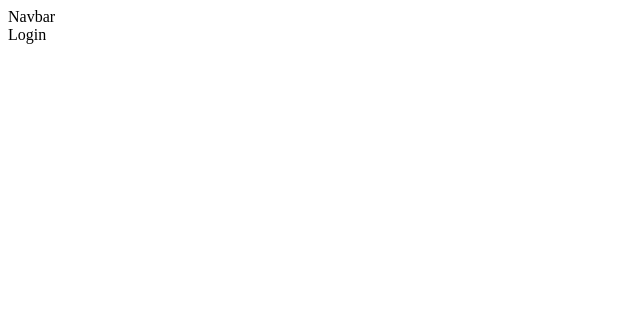
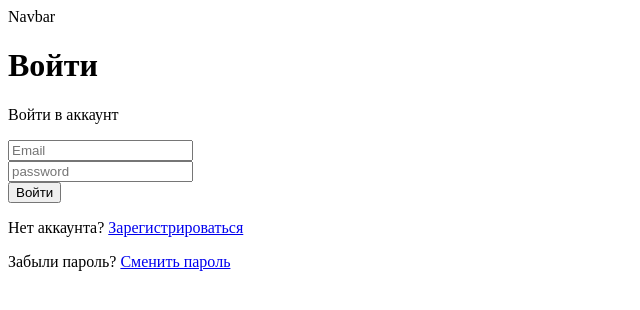
Before and after one commit to Jivan-lvm/django-react, a React (Create React App) app in the folder frontend/: page /login in a window 1280 px wide. Shown: the top 310 px of the page, without its empty margins (0-640 px from the left). Built offline with nearby package versions, Linux system fonts and the light colour scheme.

Commit message:
add register js

```diff
--- a/frontend/package.json
+++ b/frontend/package.json
@@ -12,10 +12,12 @@
     "envelope": "^2.1.0",
     "react": "^18.3.1",
     "react-dom": "^18.3.1",
+    "react-redux": "^9.1.2",
     "react-router-dom": "^6.26.2",
     "react-scripts": "^3.0.1",
     "redux": "^4.2.1",
     "redux-devtools-extension": "^2.13.9",
+    "redux-thunk": "^3.1.0",
     "routines": "^0.3.0",
     "web-vitals": "^2.1.4"
   },
--- a/frontend/src/App.js
+++ b/frontend/src/App.js
@@ -7,8 +7,11 @@ import Activate from './containers/Activate'
 import ResetPassword from './containers/ResetPassword'
 import ResetPasswordConfirm from './containers/ResetPasswordConfirm'
 import Layout from './hocs/Layout'
+import { Provider } from 'react-redux'
+import store from './Store'
 
 const App = () => (
+  <Provider store={store}>
     <Router>
       <Layout>
         <Routes>
@@ -25,6 +28,7 @@ const App = () => (
         </Routes>
       </Layout>
     </Router>
+  </Provider>
 )
 
 export default App
--- /dev/null
+++ b/frontend/src/Store.js
@@ -0,0 +1,14 @@
+import { createStore, applyMiddleware, compose } from 'redux';
+import { composeWithDevTools } from 'redux-devtools-extension';
+import { thunk } from 'redux-thunk'
+import rootReducer from './reducers';
+
+const initialState = {};
+const middlewares = [thunk];
+const store = createStore(
+	rootReducer,
+	initialState,
+	composeWithDevTools(applyMiddleware(...middlewares))
+)
+
+export default store
--- /dev/null
+++ b/frontend/src/actions/types.js
@@ -0,0 +1,4 @@
+export const LOGIN_SUCCESS = 'LOGIN_SUCCESS';
+export const LOGIN_FAIL = 'LOGIN_FAIL';
+export const LOAD_USER_SUCCESS = 'LOAD_USER_SUCCESS'
+export const LOAD_USER_FAIL = 'LOAD_USER_FAIL'
--- a/frontend/src/containers/Login.js
+++ b/frontend/src/containers/Login.js
@@ -1,9 +1,59 @@
-import React from 'react';
+import React, {useState} from 'react';
+import { Link, redirect } from 'react-router-dom';
+import { connect } from 'react-redux';
 
-const Login = () => (
-    <div>
-        Login
-    </div>
-);
+const Login = () => {
+    const [formData, setFormData] = useState({
+        email: '',
+        password: '',
+    });
 
-export default Login;
+    const { email, password } = formData;
+    const onChange = (e) => setFormData({...formData, [e.target.name]: e.target.value });
+    const onSubmit = (e) => {
+        e.preventDefault();
+    };
+
+    return (
+			<div className='container mt-5'>
+				<h1>Войти</h1>
+				<p>Войти в аккаунт</p>
+				<form onSubmit={e => onSubmit(e)}>
+					<div className='form-group'>
+						<input
+							className='form-control'
+							type='email'
+							placeholder='Email'
+							name='email'
+							value={email}
+							onChange={e => onChange(e)}
+							required
+						/>
+					</div>
+					<div className='form-group'>
+						<input
+							className='form-control'
+							type='password'
+							placeholder='password'
+							name='password'
+							value={password}
+							onChange={e => onChange(e)}
+							minLength='6'
+							required
+						/>
+					</div>
+					<button className='btn btn-primary' type='submit'>
+						Войти
+					</button>
+				</form>
+				<p className='mt-3'>
+					Нет аккаунта? <Link to=' /signup'>Зарегистрироваться</Link>
+				</p>
+				<p className='mt-3'>
+					Забыли пароль? <Link to=' /reset-password'>Сменить пароль</Link>
+				</p>
+			</div>
+		)
+};
+
+export default connect(null, { }) (Login);
--- /dev/null
+++ b/frontend/src/reducers/auth.js
@@ -0,0 +1,50 @@
+import {
+    LOGIN_SUCCESS,
+    LOGIN_FAIL,
+    LOAD_USER_SUCCESS,
+    LOAD_USER_FAIL,
+} from '../actions/types';
+
+const initialState = {
+    access: localStorage.getItem('access'),
+    refresh: localStorage.getItem('refresh'),
+    user: null,
+    isAuthenticated: null,
+};
+
+export default function(state = initialState, action){
+    const { type, payload } = action;
+
+    switch (type) {
+        case LOGIN_SUCCESS:
+            localStorage.setItem('access', payload.access);
+            return {
+                ...state,
+                access: payload.access,
+                refresh: payload.refresh,
+                isAuthenticated: true,
+            };
+        case LOAD_USER_SUCCESS:
+            return {
+                ...state,
+                user: payload,
+            };
+        case LOAD_USER_FAIL:
+            return {
+                ...state,
+                user: null,
+            };
+        case LOGIN_FAIL:
+            localStorage.removeItem('access');
+            localStorage.removeItem('refresh');
+            return {
+                ...state,
+                access: null,
+                refresh: null,
+                user: null,
+                isAuthenticated: false,
+            };
+        default:
+            return state;
+    }
+};
--- /dev/null
+++ b/frontend/src/reducers/index.js
@@ -0,0 +1,6 @@
+import { combineReducers } from "redux";
+import auth from "./auth";
+
+export default combineReducers({
+    auth
+});
```
Also changed, not shown: frontend/src/actions/auth.js (added), 1 other file (tests, documents, lock files or other folders). Lines whose indentation alone changed are shown as unchanged.
